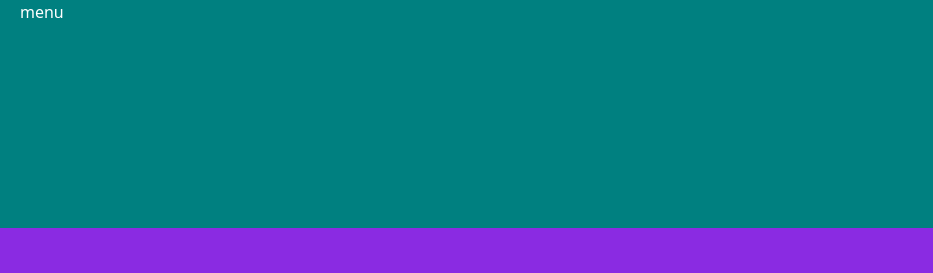
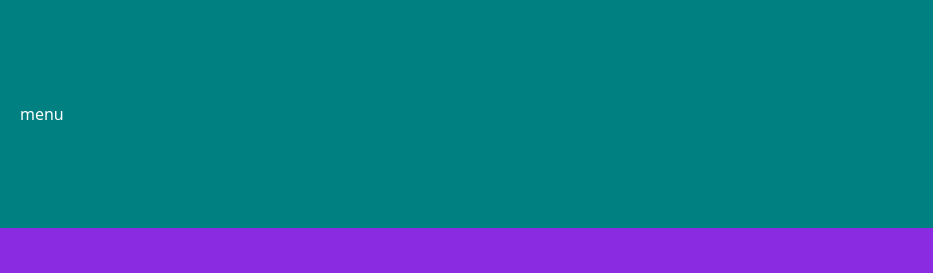
Before and after one commit to lambia/bootstrap, a plain HTML site: page index.html in a window 1280 px wide. Shown: the top 273 px of the page, 347-1280 px from the left. Drawn offline with nearby package versions, Linux system fonts and the light colour scheme.

Commit message:
flex center

```diff
--- a/index.html
+++ b/index.html
@@ -20,7 +20,8 @@
                     <div class="col-12 col-sm-3 py-3">
                         <img class="img-fluid logo" src="https://hiringplatform.boolean.careers/images/logo.png" alt="Logo">
                     </div>
-                    <div class="col-12 col-sm-9">menu</div>
+                    <div class="col-12 col-sm-9 align-self-center">menu</div>
+                    <!-- OPPURE: <div class="col-12 col-sm-9 d-flex align-items-center">menu</div> -->
                 </div>
             </div>
         </nav>
```
